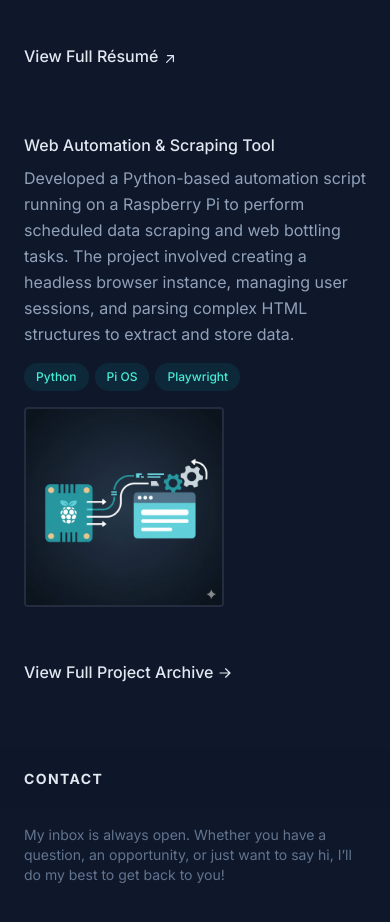
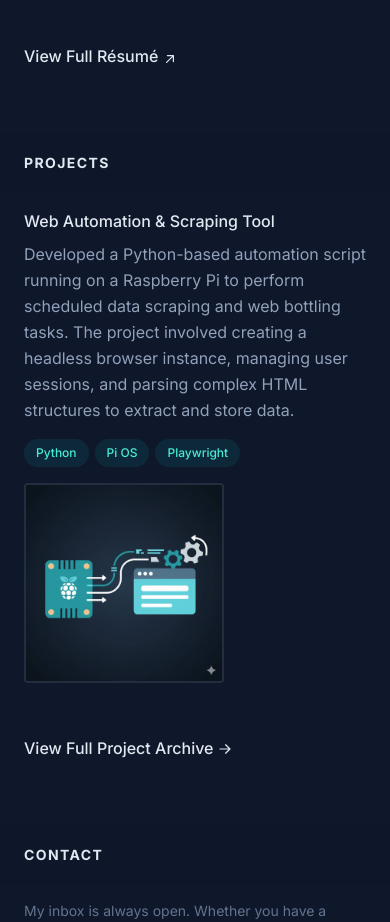
Before and after one commit to jeffrewh/jeffrey_huang, a Next.js app: page / in a window 390 px wide. Shown: the part 2380-3302 px from the top of the page. Built offline with nearby package versions, Linux system fonts and the light colour scheme.

Commit message:
added project mobile sticky header

```diff
--- a/src/app/page.tsx
+++ b/src/app/page.tsx
@@ -22,10 +22,11 @@
               <p className="mb-4 text-base text-slate-400 leading-relaxed">
                 Here I detail my ceaseless journey in becoming the
                 comprehensive, multi-disciplined engineer. I aim to become
-                self-sufficient and a jack of all trades—don't finish that
-                phrase. I'm an aspiring engineer, passionate in nigh all things
-                learning, and thusly, tend to get my fingers stuck in too many
-                pies. I liken it to &quot;knowledge-FOMO&quot;, if you will.
+                self-sufficient and a jack of all trades—don&apos;t finish that
+                phrase. I&apos;m an aspiring engineer, passionate in nigh all
+                things learning, and thusly, tend to get my fingers stuck in too
+                many pies. I liken it to &quot;knowledge-FOMO&quot;, if you
+                will.
               </p>
               <p className="mb-4 text-base text-slate-400 leading-relaxed">
                 Currently, I am a Systems Engineer at{" "}
@@ -269,6 +270,11 @@
             className="mb-16 scroll-mt-16 md:mb-24 lg:mb-36 lg:scroll-mt-24"
           >
             {/* ... Sticky Header for Projects ... */}
+            <div className="sticky top-0 z-20 -mx-6 mb-4 w-screen bg-slate-900/75 px-6 py-5 backdrop-blur md:-mx-12 md:px-12 lg:sr-only lg:relative lg:top-auto lg:mx-auto lg:w-full lg:px-0 lg:py-0 lg:opacity-0">
+              <h2 className="text-sm font-bold uppercase tracking-widest text-slate-200 lg:sr-only">
+                Projects
+              </h2>
+            </div>
             <div>
               <ul className="group/list">
                 {/* === RASPBERRY PI PROJECT CARD === */}
```
